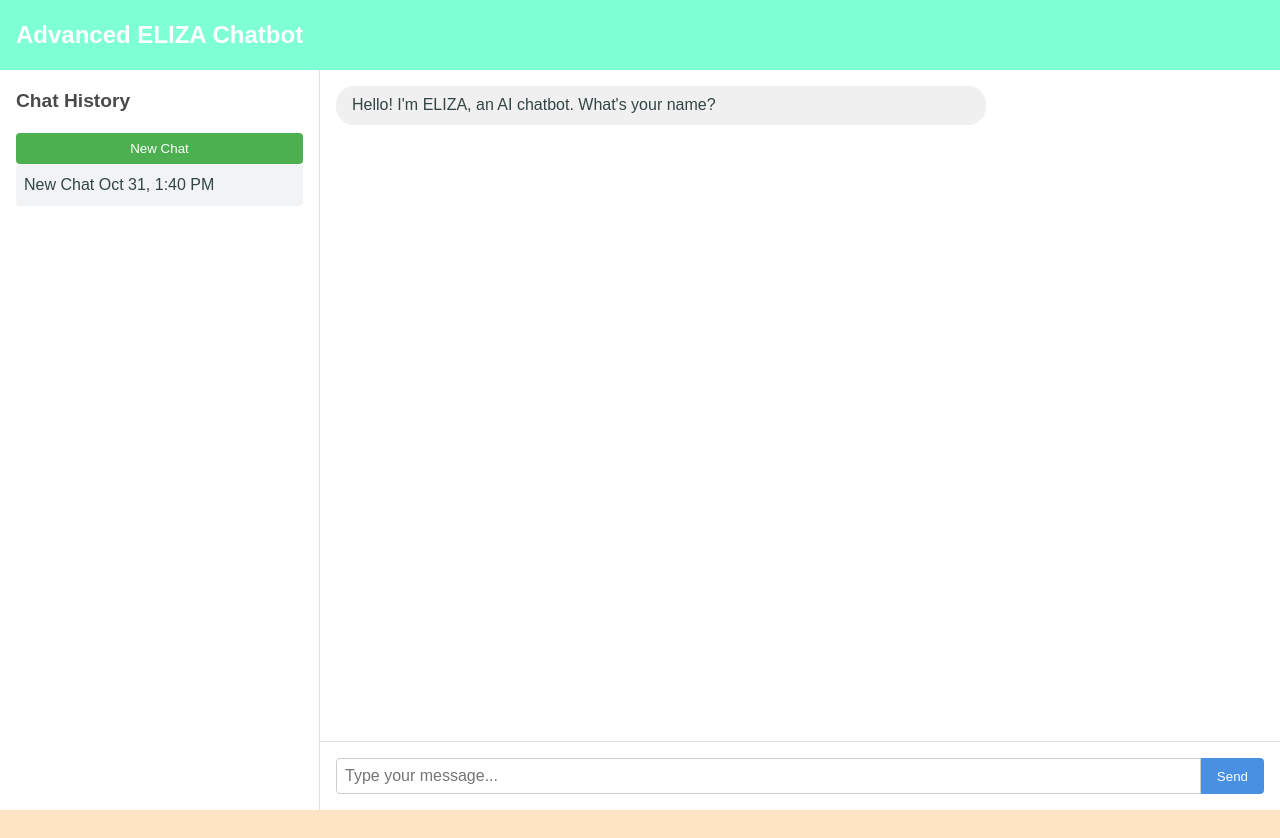
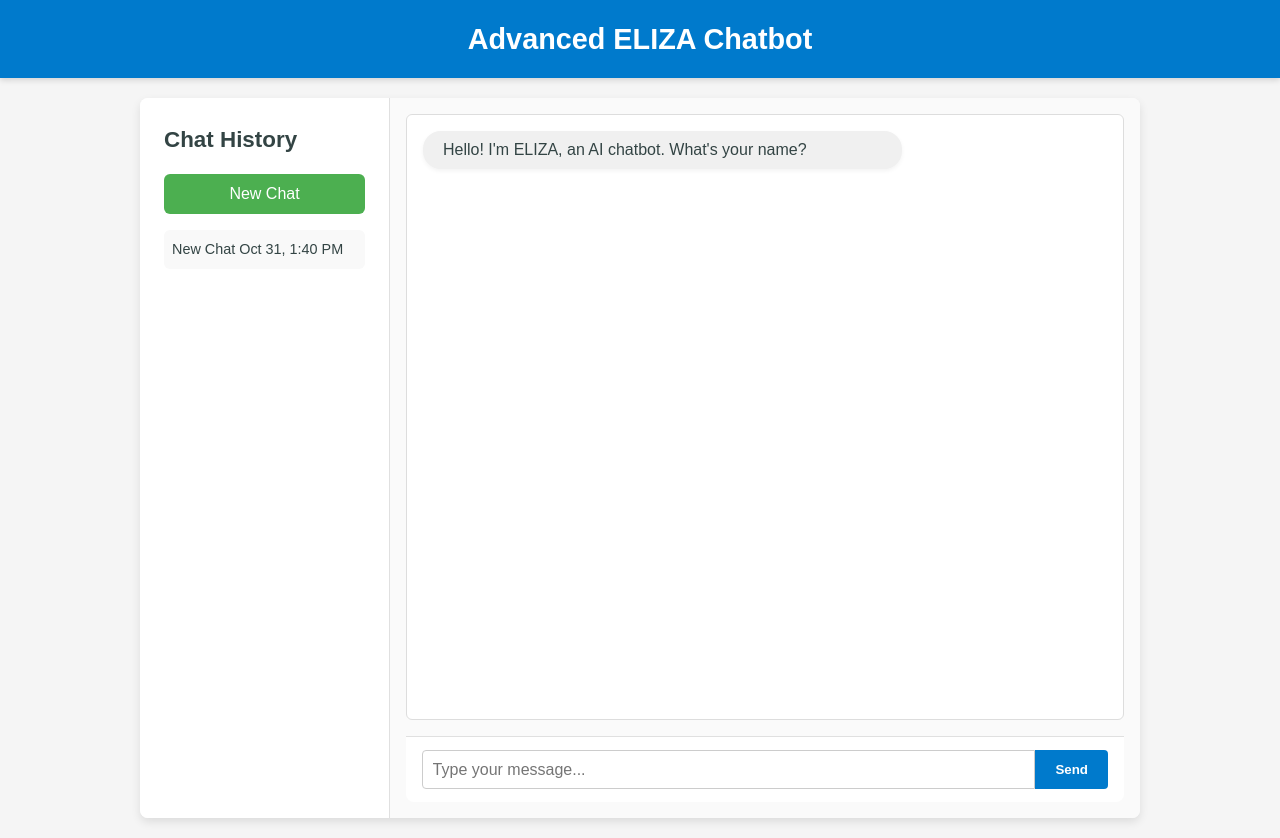
Before and after one commit to keemo01/emerging-project, a plain HTML site: page index.html in a window 1280 px wide. Before the commit the page ends 810 px from the top, so only its background shows below. Drawn offline with Linux system fonts and the light colour scheme.

Commit message:
Update the UI to give it a more professional look

```diff
--- a/style.css
+++ b/style.css
@@ -8,26 +8,33 @@ body {
     font-family: Arial, Helvetica, sans-serif;
     line-height: 1.6;
     color: #344;
-    background-color: bisque;
+    background-color: #f5f5f5;
 }
 
 /* Header Style */
 header {
-    background-color: aquamarine;
+    background-color: #007acc;
     color: white;
     padding: 1rem;
-    box-shadow: 0 2px 4px rgba(red, green, blue, alpha);
+    box-shadow: 0 2px 6px rgba(0, 0, 0, 0.15);
+    text-align: center;
 }
 
 header h1 {
-    font-size: 1.5rem;
+    font-size: 1.8rem;
     font-weight: bold;
 }
 
 /* Container*/
 main {
     display: flex;
-    height: calc(100vh - 60px);
+    height: calc(100vh - 80px);
+    max-width: 1000px;
+    margin: 20px auto;
+    background-color: white;
+    border-radius: 8px;
+    box-shadow: 0 4px 10px rgba(0, 0, 0, 0.1);
+    overflow: hidden;
 }
 
 /*Sidebar*/
@@ -35,47 +42,51 @@ aside {
     width: 25%;
     background-color: #ffffff;
     border-right: 1px solid #e0e0e0;
-    padding: 1rem;
+    padding: 1.5rem;
     overflow-y: auto;
 }
 
 aside h2 {
-    font-size: 1.2rem;
+    font-size: 1.4rem;
     font-weight: 600;
     margin-bottom: 1rem;
-    color: #4a4a4a;
+    color: #344;
 }
 
 #new-chat-btn {
     width: 100%;
-    padding: 0.5rem;
+    padding: 0.7rem;
     background-color: #4caf50;
     color: white;
     border: none;
-    border-radius: 4px;
+    border-radius: 6px;
     cursor: pointer;
-    transition: background-color 0.3s;
+    transition: background-color 0.3s ease;
+    font-size: 1rem;
+    font-weight: 500;
 }
 
 #new-chat-btn:hover {
-    background-color: #45a049;
+    background-color: #43a047;
 }
 
 #chat-history-list {
     list-style-type: none;
+    margin-top: 1rem;
 }
 
 #chat-history-list li {
     padding: 0.5rem;
-    background-color: #f1f3f4;
-    border-radius: 4px;
+    background-color: #f9f9f9;
+    border-radius: 6px;
     margin-bottom: 0.5rem;
     cursor: pointer;
-    transition: background-color 0.3s;
+    transition: background-color 0.3s ease;
+    font-size: 0.9rem;
 }
 
 #chat-history-list li:hover {
-    background-color: #e0e0e0;
+    background-color: #e0f2f1;
 }
 
 /* Chat area styles */
@@ -83,6 +94,8 @@ section {
     width: 75%;
     display: flex;
     flex-direction: column;
+    padding: 1rem;
+    background-color: #fafafa;
 }
 
 #chat-history {
@@ -90,14 +103,18 @@ section {
     padding: 1rem;
     overflow-y: auto;
     background-color: #ffffff;
+    border: 1px solid #ddd;
+    border-radius: 6px;
+    margin-bottom: 1rem;
 }
 
 .message {
     max-width: 70%;
-    padding: 0.5rem 1rem;
+    padding: 0.5rem 1.25rem;
     border-radius: 18px;
     margin-bottom: 1rem;
     line-height: 1.4;
+    box-shadow: 0 2px 4px rgba(0, 0, 0, 0.05);
 }
 
 .message.user {
@@ -111,37 +128,40 @@ section {
     align-self: flex-start;
 }
 
-/* Input area styles */
+
+/* Input Area */
 .input-area {
     display: flex;
-    padding: 1rem;
+    padding: 0.8rem 1rem;
     background-color: #ffffff;
     border-top: 1px solid #e0e0e0;
+    border-radius: 0 0 8px 8px;
 }
 
 #user-input {
     flex-grow: 1;
-    padding: 0.5rem;
+    padding: 0.6rem;
     border: 1px solid #ccc;
     border-radius: 4px 0 0 4px;
     font-size: 1rem;
 }
 
 #send-btn {
-    padding: 0.5rem 1rem;
-    background-color: #4a90e2;
+    padding: 0.6rem 1.25rem;
+    background-color: #007acc;
     color: white;
     border: none;
     border-radius: 0 4px 4px 0;
     cursor: pointer;
-    transition: background-color 0.3s;
+    transition: background-color 0.3s ease;
+    font-weight: bold;
 }
 
 #send-btn:hover {
-    background-color: #3a7bc8;
+    background-color: #005fa3;
 }
 
-/* Responsive design */
+/* Responsive Design */
 @media (max-width: 768px) {
     main {
         flex-direction: column;
```
